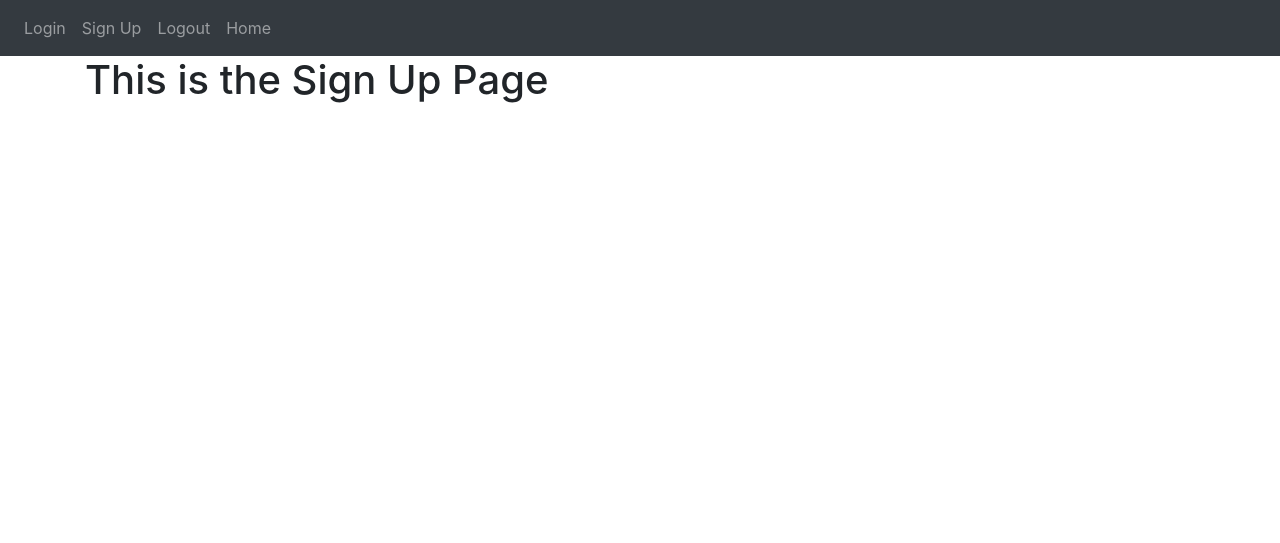
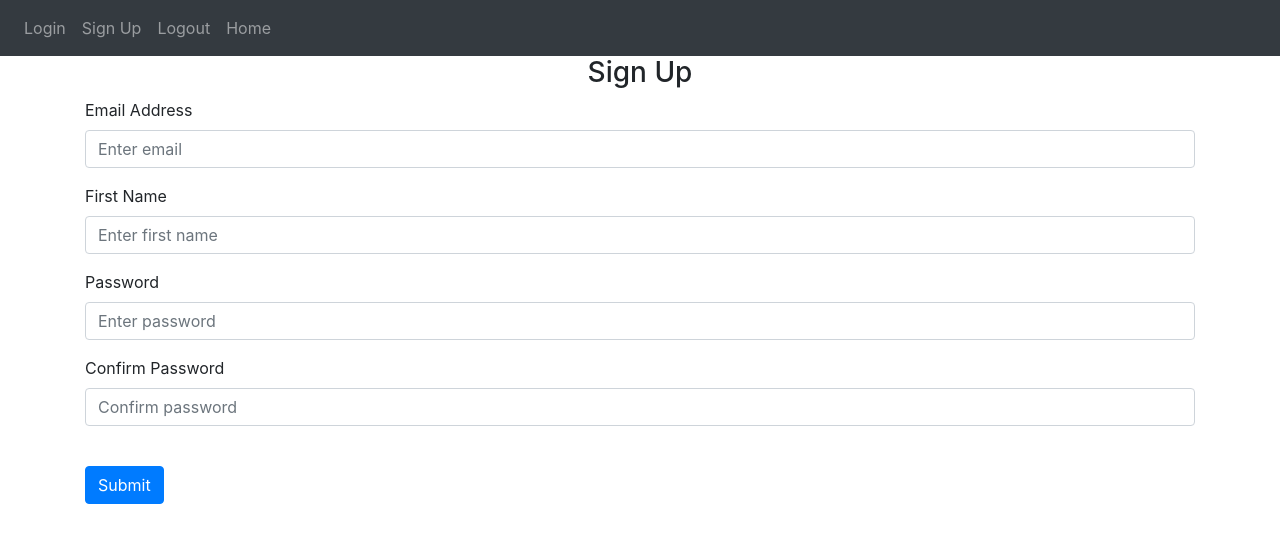
Before and after one commit to NRenella/MovieListWebbApp, a Flask app: page /sign-up in a window 1280 px wide. Shown: the top 543 px of the page. Run offline with Flask 3, Linux system fonts and the light colour scheme; some libraries are stand-ins or nearby versions.

Commit message:
Sign Up and Login Page Created

```diff
--- a/main.py
+++ b/main.py
@@ -1,6 +1,5 @@
 from website import create_app
 
-#Checking For Commit
 app = create_app()
 
 if __name__ == '__main__':
--- a/website/templates/sign_up.html
+++ b/website/templates/sign_up.html
@@ -1,5 +1,51 @@
 {% extends "base.html" %} {% block title %}Sign Up{% endblock %}
 
 {% block content %}
-<h1>This is the Sign Up Page</h1>
+
+<form method="POST">
+    <h3 align="center">Sign Up</h3>
+    <div class="form-group">
+        <label for="email">Email Address</label>
+        <input
+            type="email"
+            class="form-control"
+            id="email"
+            name="email"
+            placeholder="Enter email"
+        />
+    </div>
+    <div class="form-group">
+        <label for="firstName">First Name</label>
+        <input
+            type="text"
+            class="form-control"
+            id="firstName"
+            name="firstName"
+            placeholder="Enter first name"
+        />
+    </div>
+    <div class="form-group">
+        <label for="password1">Password</label>
+        <input
+            type="password"
+            class="form-control"
+            id="password1"
+            name="password1"
+            placeholder="Enter password"
+        />
+    </div>
+    <div class="form-group">
+        <label for="password2">Confirm Password</label>
+        <input
+            type="password"
+            class="form-control"
+            id="password2"
+            name="password2"
+            placeholder="Confirm password"
+        />
+    </div>
+    <br />
+    <button type="submit" class="btn btn-primary">Submit</button>
+</form>
+
 {% endblock %}
```
Also changed, not shown: website/templates/login.html (+25 -4 lines).
